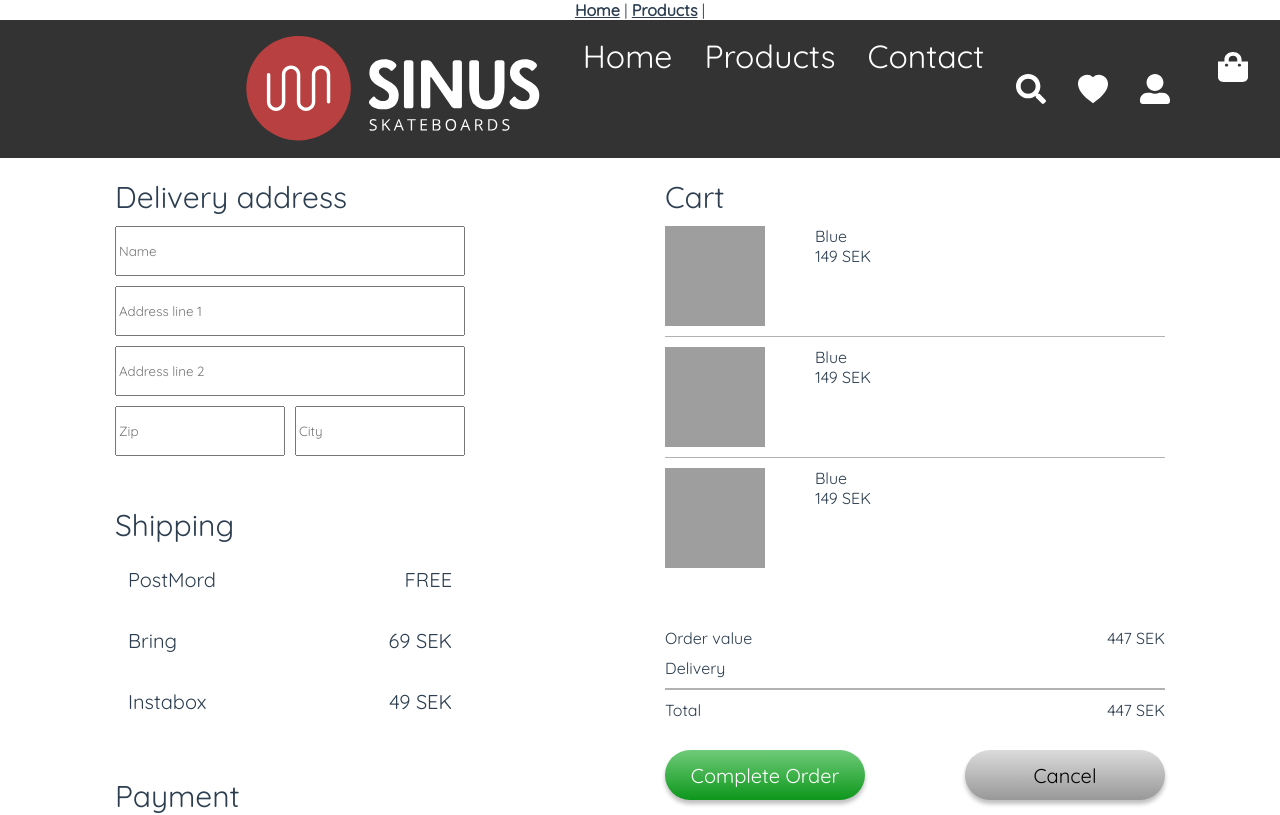
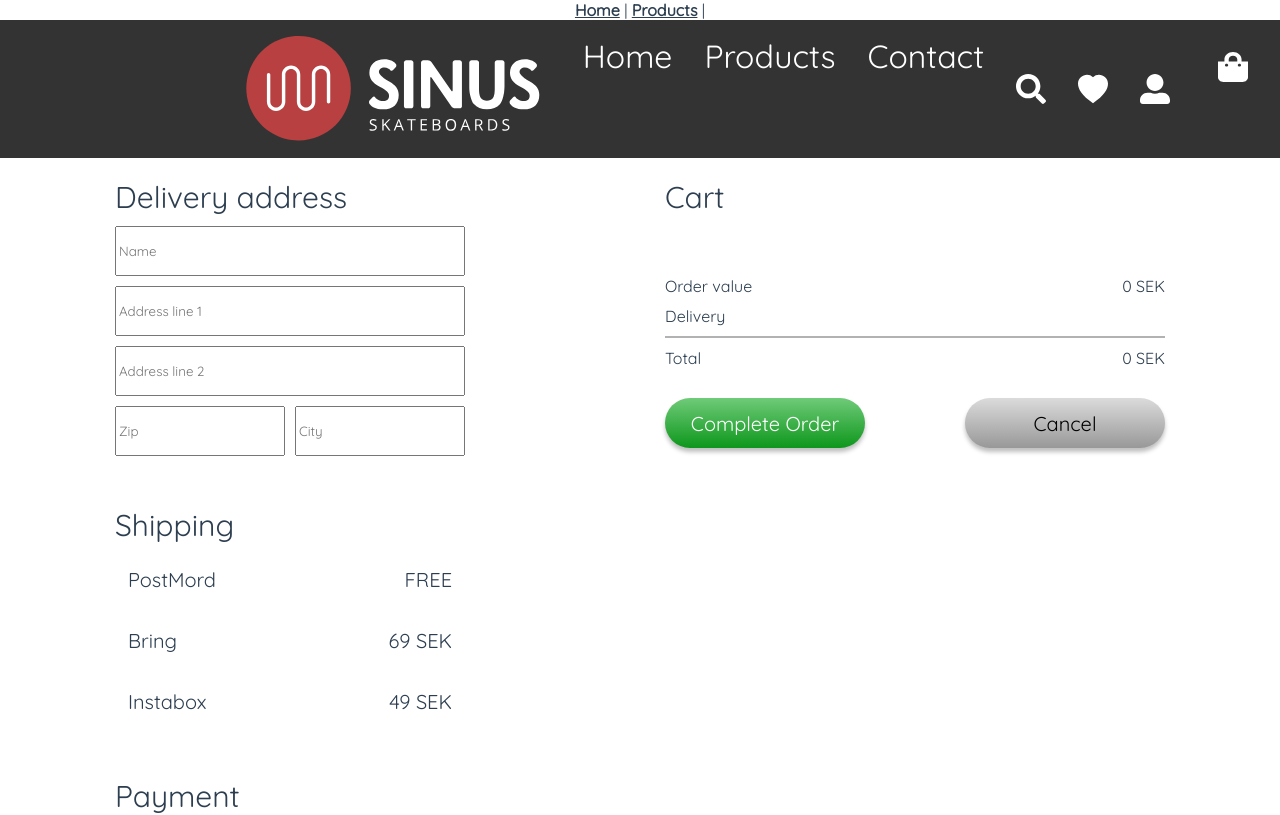
Before and after one commit to qimlonnegren/sinus-webshop, a Vue app: page /Checkout in a window 1280 px wide. Shown: the top 815 px of the page. Built offline with nearby package versions, Linux system fonts and the light colour scheme; grey boxes are pictures that could not be loaded.

Commit message:
Add Order done modal to checkout

```diff
--- a/src/components/OrderDone.vue
+++ b/src/components/OrderDone.vue
@@ -1,23 +1,28 @@
 <template>
   <div class="modal">
     <div class="content">
-          <p>Thank you for your order!
+      <p>
+        Thank you for your order!
         <span>You will shortly recieve an</span>
-          order confirmation email.</p>
+        order confirmation email.
+      </p>
 
       <p>Order no: xxxxxxxxxx</p>
-          <img src="@/assets/tick.svg" alt="Tick mark">
+      <img src="@/assets/tick.svg" alt="Tick mark" />
 
-          <button>Keep shopping!</button>
-
+      <button @click="handleKeepShopping">Keep shopping!</button>
     </div>
   </div>
 </template>
 
 <script>
 export default {
-
-}
+  methods: {
+    handleKeepShopping() {
+      this.$router.push("/products");
+    },
+  },
+};
 </script>
 
 <style>
@@ -29,8 +34,8 @@ export default {
   width: 100%;
   height: 100%;
   overflow: auto;
-    background-color: rgb(0,0,0);
-    background-color: rgba(0,0,0,0.8);
+  background-color: rgb(0, 0, 0);
+  background-color: rgba(0, 0, 0, 0.8);
 }
 
 .content {
--- a/src/views/Checkout.vue
+++ b/src/views/Checkout.vue
@@ -104,6 +104,7 @@
         </div>
       </div>
     </div>
+    <OrderDone v-show="orderDone" />
     <Footer />
   </div>
 </template>
@@ -112,52 +113,17 @@
 import Footer from "@/components/Footer.vue";
 import Header from "@/components/Header.vue";
 import * as API from "../api/index";
+import OrderDone from "@/components/OrderDone.vue";
 export default {
   name: "Checkout",
   components: {
     Footer,
     Header,
+    OrderDone,
   },
   data() {
     return {
-      products: [
-        {
-          id: 40,
-          title: "Blue",
-          specialEdition: false,
-          price: 149,
-          category: "cap",
-          shortDesc: "unisex",
-          longDesc: "Smith grind bail fastplant nose-bump Chris Haslam hard flip nose grab.",
-          imgFile: "sinus-cap-blue.png",
-          createdAt: "2022-02-21T13:13:53.017Z",
-          updatedAt: "2022-02-21T13:13:53.017Z",
-        },
-        {
-          id: 41,
-          title: "Blue",
-          specialEdition: false,
-          price: 149,
-          category: "cap",
-          shortDesc: "unisex",
-          longDesc: "Smith grind bail fastplant nose-bump Chris Haslam hard flip nose grab.",
-          imgFile: "sinus-cap-blue.png",
-          createdAt: "2022-02-21T13:13:53.017Z",
-          updatedAt: "2022-02-21T13:13:53.017Z",
-        },
-        {
-          id: 43,
-          title: "Blue",
-          specialEdition: false,
-          price: 149,
-          category: "cap",
-          shortDesc: "unisex",
-          longDesc: "Smith grind bail fastplant nose-bump Chris Haslam hard flip nose grab.",
-          imgFile: "sinus-cap-blue.png",
-          createdAt: "2022-02-21T13:13:53.017Z",
-          updatedAt: "2022-02-21T13:13:53.017Z",
-        },
-      ],
+      products: this.$store.state.cart,
       customerInfo: {
         name: "",
         address: "",
@@ -175,6 +141,7 @@ export default {
         price: "",
       },
       cardBrand: "",
+      orderDone: false,
     };
   },
   methods: {
@@ -195,9 +162,10 @@ export default {
     },
     async handlePostOrder() {
       const items = this.products.map((product) => product.id);
-      console.log("items", items);
       const response = await API.postOrder(items, this.$store.state.userModule.token);
-      console.log("response", response);
+      if (response.status === 200) {
+        this.orderDone = true;
+      }
     },
   },
   computed: {
```
Lines whose indentation alone changed are shown as unchanged.
